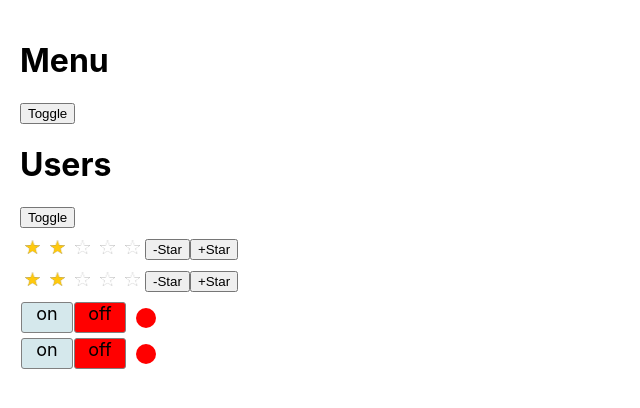
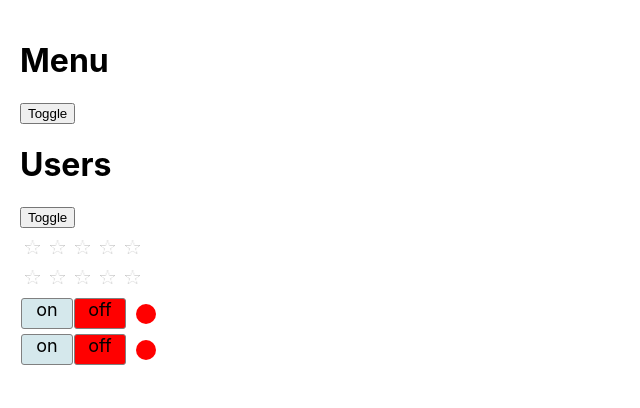
Before and after one commit to AliaksandrLiubanets/react_kabzda_ts, a React (Create React App) app: page / in a window 1280 px wide. Shown: the top 408 px of the page, without its empty margins (0-640 px from the left). Built offline with nearby package versions, Linux system fonts and the light colour scheme.

Commit message:
refactor: chose stars count onClick according index of star

```diff
--- a/src/Components/UncontrolledRating/UncontrolledRating.tsx
+++ b/src/Components/UncontrolledRating/UncontrolledRating.tsx
@@ -4,6 +4,8 @@ import white_star from '../../assets/white_star.png'
 
 type StarPropsType = {
     selected: boolean
+    index: number
+    setStar: (star: number) => void
 }
 
 function Star(props: StarPropsType) {
@@ -18,10 +20,10 @@ function Star(props: StarPropsType) {
 
     return ( <Fragment>
             {props.selected
-                ? <div style={starStyle}>
+                ? <div style={starStyle} onClick={() => props.setStar(props.index)}>
                     <img style={imageStyle} src={yellow_star} alt={''}/>
                 </div>
-                : <div style={starStyle}>
+                : <div style={starStyle} onClick={() => props.setStar(props.index)}>
                     <img style={imageStyle} src={white_star} alt={''}/>
                 </div>
             }
@@ -32,7 +34,7 @@ const UncontrolledRating = () => {
     console.log('Rating is rendering')
     let starsArray = []
 
-    let [stars, setStars] = useState<number>(2)
+    let [stars, setStars] = useState<number>(0)
 
     let count = stars
     for (let i = 0; i < 5; i++) {
@@ -45,14 +47,14 @@ const UncontrolledRating = () => {
     }
 
     let starsElements = starsArray.map((number, index) => number === 1
-        ? <Star key={index} selected={true}/>
-        : <Star key={index} selected={false}/>)
+        ? <Star key={index} selected={true} setStar={setStars} index={index + 1}/>
+        : <Star key={index} selected={false} setStar={setStars} index={index + 1}/>)
 
     const blockStyle = {margin: '10px 0 10px 0'}
     return <div style={blockStyle}>
         {starsElements}
-        <button onClick={() => setStars(--stars)}> -Star</button>
-        <button onClick={() => setStars(++stars)}> +Star</button>
+        {/*<button onClick={() => setStars(--stars)}> -Star</button>*/}
+        {/*<button onClick={() => setStars(++stars)}> +Star</button>*/}
     </div>
 }
 
```
